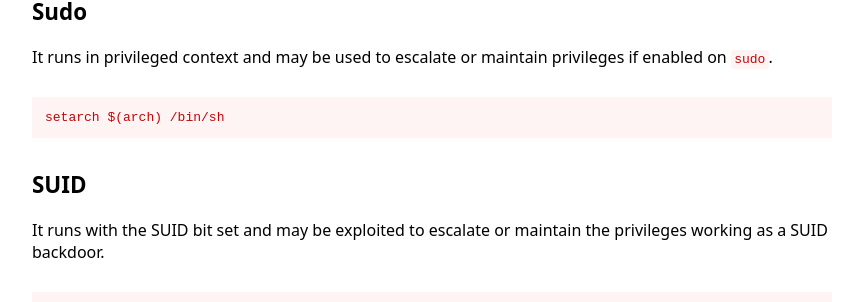
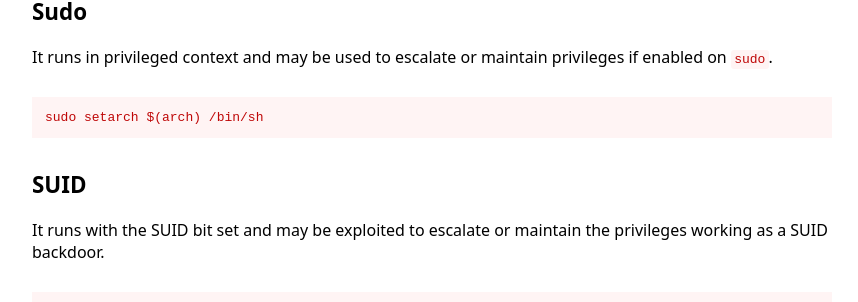
Before and after one commit to GTFOBins/GTFOBins.github.io, a Jekyll site: the page built from _gtfobins/setarch.md, in a window 1280 px wide. Shown: the part 309-611 px from the top of the page, without its empty margins (208-1066 px from the left). Built offline with Jekyll 4.4.1, drawn with Linux system fonts in a browser that asks for light colours.

Commit message:
Add missing sudo to setarch

```diff
--- a/_gtfobins/setarch.md
+++ b/_gtfobins/setarch.md
@@ -3,7 +3,7 @@ functions:
   exec-interactive:
     - code: setarch $(arch) /bin/sh
   sudo-enabled:
-    - code: setarch $(arch) /bin/sh
+    - code: sudo setarch $(arch) /bin/sh
   suid-enabled:
     - code: ./setarch $(arch) /bin/sh -p
 ---
```
